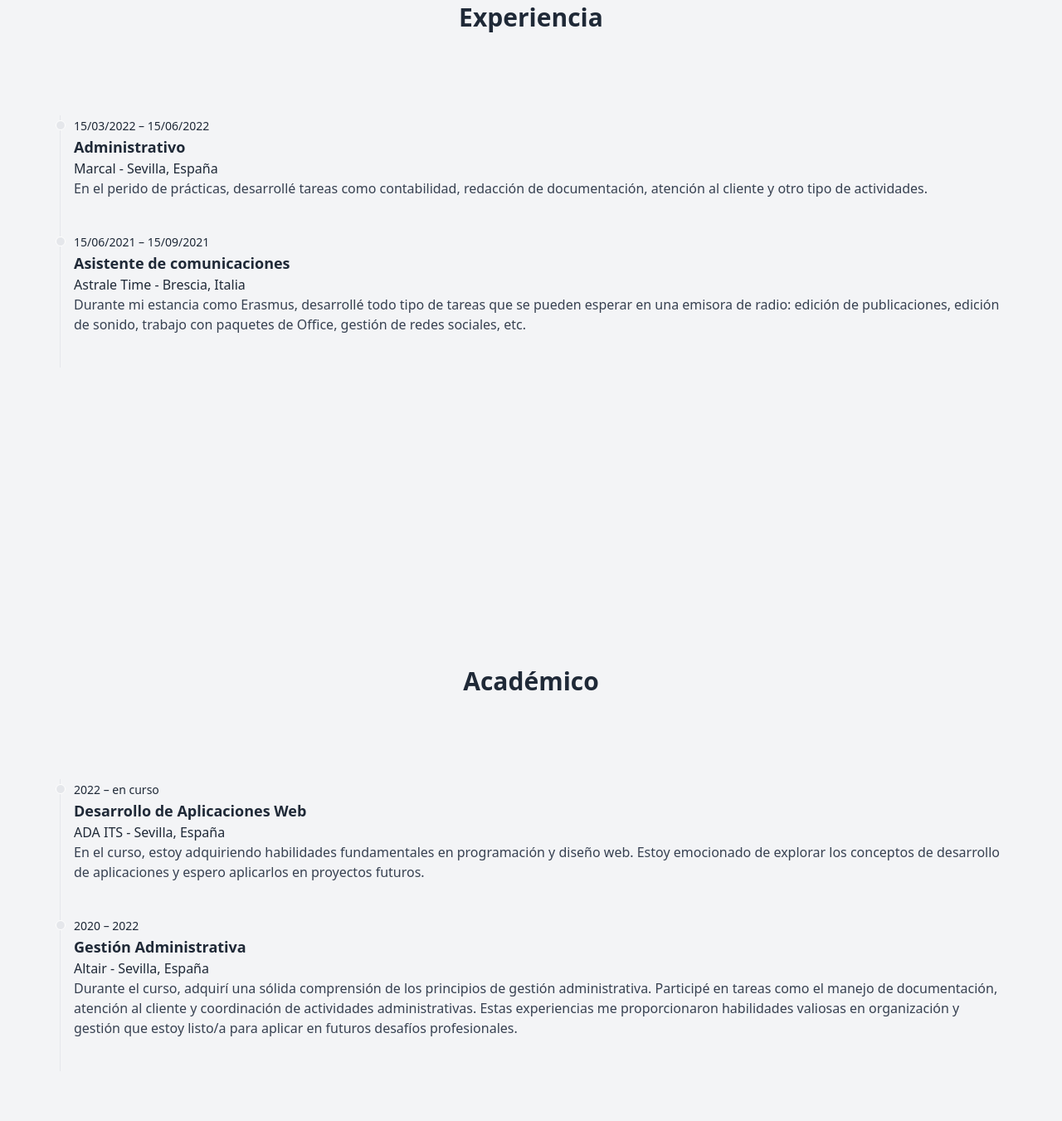
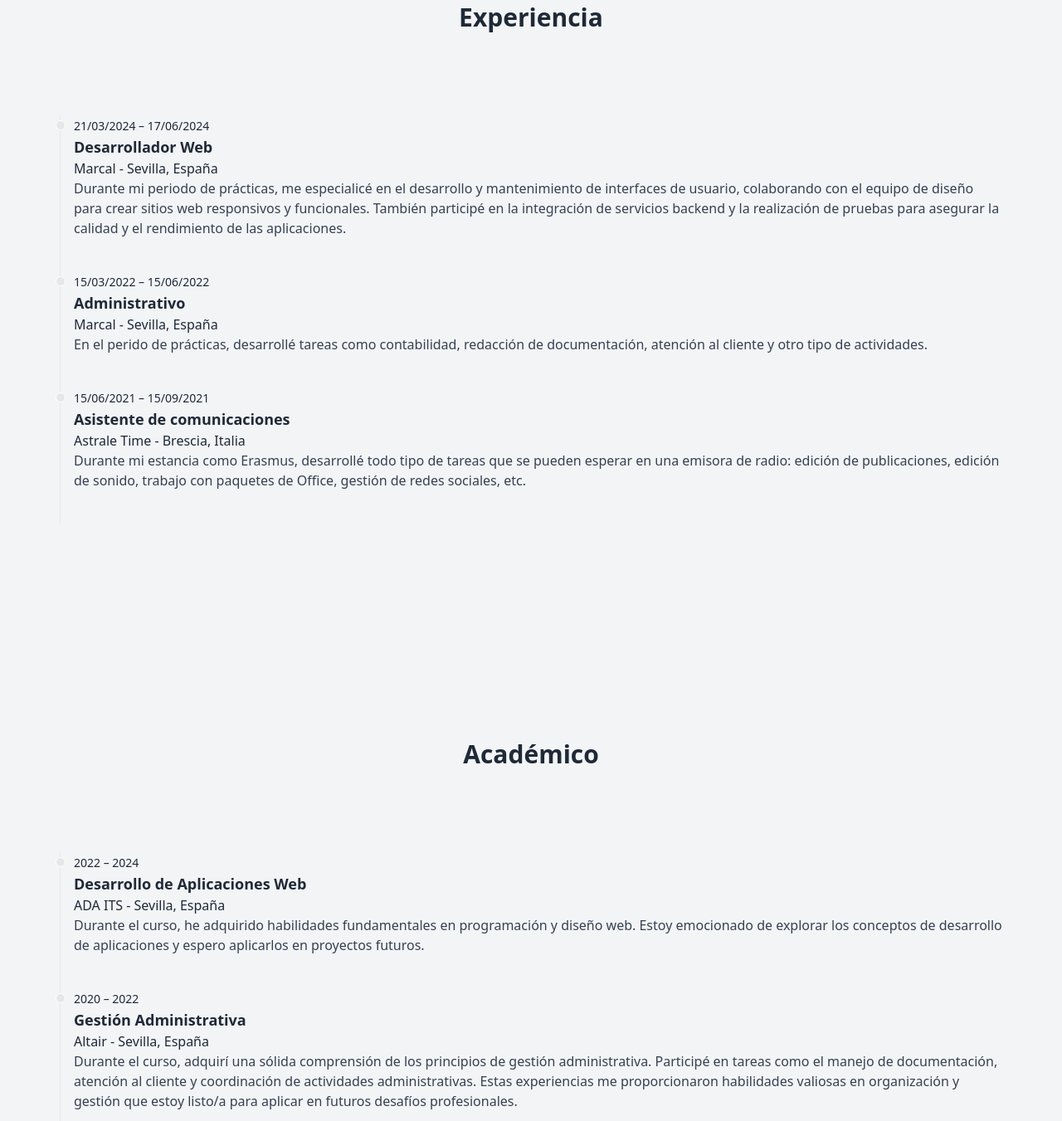
Before and after one commit to Sett0x/Sett0x.github.io, a plain HTML site: page index.html in a window 1280 px wide. Shown: the part 2602-3953 px from the top of the page at 83% size. Drawn offline with Linux system fonts and the light colour scheme.

Commit message:
Update index.html
added finished daw grade & practices experience

```diff
--- a/index.html
+++ b/index.html
@@ -233,6 +233,19 @@
       <div class="flex flex-col md:justify-between md:flex-row justify-center items-center gap-6 px-2 my-20 p-5 ">
 
         <ol class="relative border-s border-gray-200 dark:border-gray-700">
+
+          <li class="mb-10 ms-4">
+            <div
+              class="absolute w-3 h-3 bg-gray-200 rounded-full mt-1.5 -start-1.5 border border-white dark:border-gray-900 dark:bg-gray-700">
+            </div>
+            <time class="mb-1 text-sm font-normal leading-none text-gray-800">21/03/2024 – 17/06/2024</time>
+            <h2 class="text-lg font-bold text-gray-800">Desarrollador Web</h2>
+            <span class="font-medium mb-1 text-base leading-none text-gray-800">Marcal - Sevilla, España</span>
+            <p class="text-base font-normal text-gray-700 ">Durante mi periodo de prácticas, me especialicé en el desarrollo y mantenimiento de interfaces de usuario,
+              colaborando con el equipo de diseño para crear sitios web responsivos y funcionales. También participé en la integración de servicios backend
+              y la realización de pruebas para asegurar la calidad y el rendimiento de las aplicaciones.</p>
+          </li>
+
           <li class="mb-10 ms-4">
             <div
               class="absolute w-3 h-3 bg-gray-200 rounded-full mt-1.5 -start-1.5 border border-white dark:border-gray-900 dark:bg-gray-700">
@@ -269,10 +282,10 @@
             <div
               class="absolute w-3 h-3 bg-gray-200 rounded-full mt-1.5 -start-1.5 border border-white dark:border-gray-900 dark:bg-gray-700">
             </div>
-            <time class="mb-1 text-sm font-normal leading-none text-gray-800">2022 – en curso</time>
+            <time class="mb-1 text-sm font-normal leading-none text-gray-800">2022 – 2024</time>
             <h2 class="text-lg font-bold text-gray-800">Desarrollo de Aplicaciones Web</h2>
             <span class="font-medium mb-1 text-base leading-none text-gray-800">ADA ITS - Sevilla, España</span>
-            <p class="text-base font-normal text-gray-700 ">En el curso, estoy adquiriendo habilidades fundamentales en
+            <p class="text-base font-normal text-gray-700 ">Durante el curso, he adquirido habilidades fundamentales en
               programación y diseño web. Estoy emocionado de explorar los conceptos de desarrollo de aplicaciones y
               espero aplicarlos en proyectos futuros.</p>
           </li>
```
